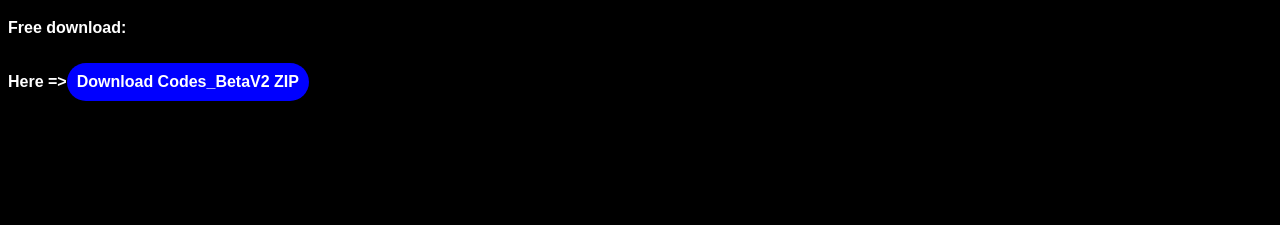
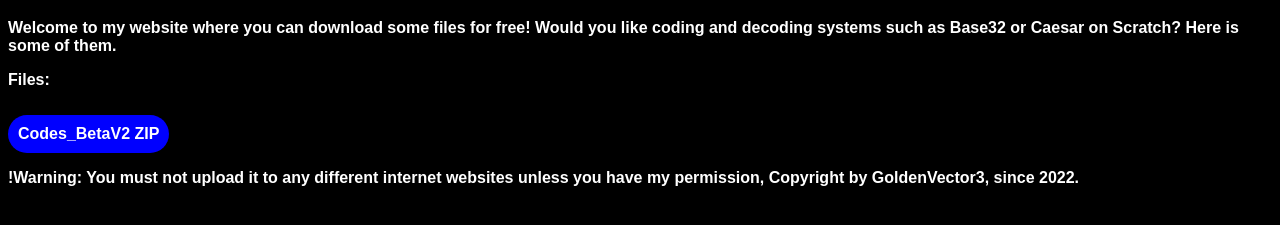
Before and after one commit to GoldenVector3/GoldenVector3.github.io, a plain HTML site: page index.html in a window 1280 px wide. Shown: the part 61-286 px from the top of the page. Drawn offline with Linux system fonts and the light colour scheme.

Commit message:
Revise content and add download instructions
Updated content to provide a welcome message and file download instructions.

```diff
--- a/index.html
+++ b/index.html
@@ -7,7 +7,6 @@
   <meta name="author" content="GoldenVector3">
   <meta name="viewport" content="width=device-width, initial-scale=1.0">
   <title>GoldenVector3 Official Website</title>
-
   <style>
     body {background-color: black;
       font-family: Arial, sans-serif;
@@ -28,13 +27,15 @@
       font-weight: bold;}
     .download-btn:hover {background-color: #555;} /HoverEffect/
   </style>
-
 </head>
 <body>
     <h1>GoldenVector3 Official Website</h1>
-    <p>Free download:</p>
-    Here =><a href="Codes_BetaV2_sb3.zip" class="download-btn" download>
-        Download Codes_BetaV2 ZIP
+    <p>Welcome to my website where you can download some files for free!
+    Would you like coding and decoding systems such as Base32 or Caesar on Scratch? Here is some of them.</p>
+    <p>Files:</p>
+    <a href="Codes_BetaV2_sb3.zip" class="download-btn" download>
+        Codes_BetaV2 ZIP
     </a>
+    <p>!Warning: You must not upload it to any different internet websites unless you have my permission, Copyright by GoldenVector3, since 2022.</p>
 </body>
 </html>
```
